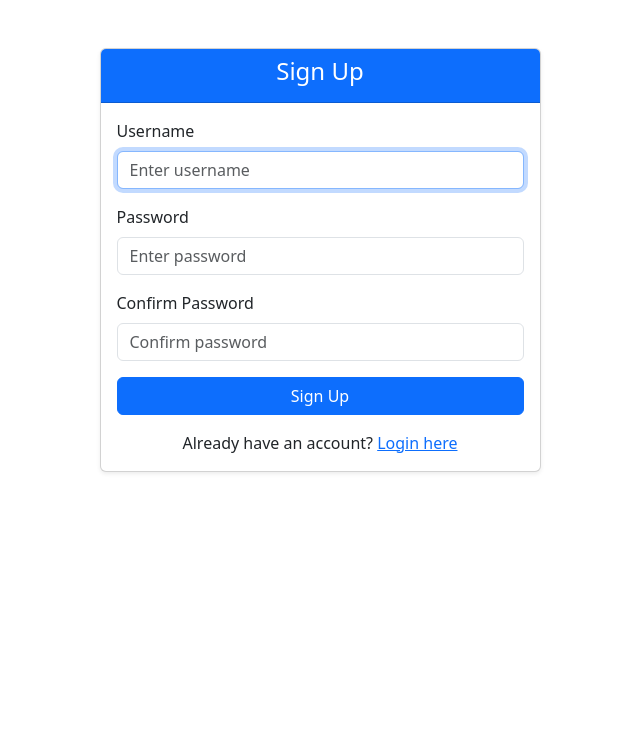
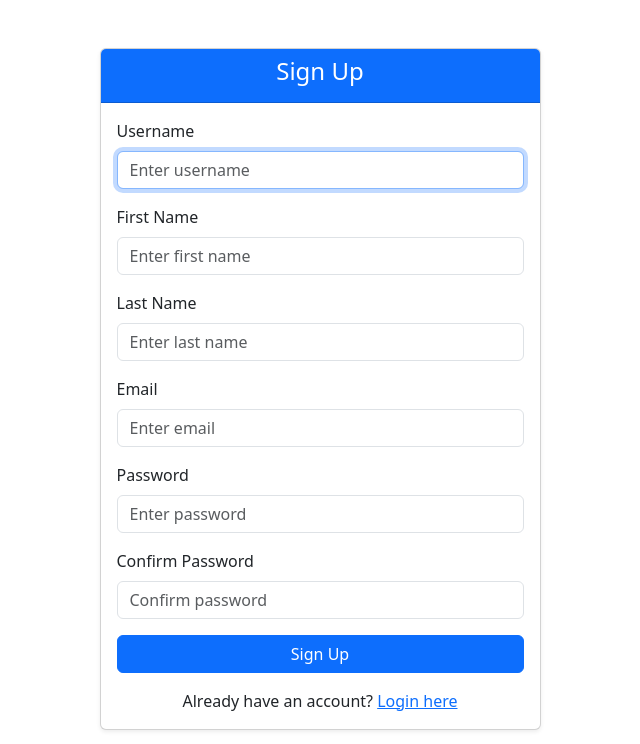
Before and after one commit to Smriti241102/Stantec-wishlist-project, a Django app: page /wishlist/accounts/signup/ in a window 1280 px wide. Shown: the part 56-800 px from the top of the page, without its empty margins (320-960 px from the left). Run offline with Django 5.2, Linux system fonts and the light colour scheme; some libraries are stand-ins or nearby versions.

Commit message:
added email notification

```diff
--- /dev/null
+++ b/wishlist/forms.py
@@ -0,0 +1,12 @@
+from django import forms
+from django.contrib.auth.forms import UserCreationForm
+from django.contrib.auth.models import User
+
+class SignUpForm(UserCreationForm):
+    email = forms.EmailField(required=True, help_text='Required. Enter a valid email address.')
+    first_name = forms.CharField(required=True, max_length=30, help_text='Required.')
+    last_name = forms.CharField(required=True, max_length=30, help_text='Required.')
+
+    class Meta:
+        model = User
+        fields = ('username', 'first_name', 'last_name', 'email', 'password1', 'password2')
--- a/wishlist/templates/registration/signup.html
+++ b/wishlist/templates/registration/signup.html
@@ -28,6 +28,25 @@
                                 <div class="text-danger small">{{ form.username.errors }}</div>
                             {% endif %}
                         </div>
+
+                        <!-- First Name -->
+                        <div class="mb-3">
+                            <label for="{{ form.first_name.id_for_label }}" class="form-label">First Name</label>
+                            {{ form.first_name|add_class:"form-control" |attr:"placeholder:Enter first name" }}
+                            {% if form.first_name.errors %}
+                                <div class="text-danger small">{{ form.first_name.errors }}</div>
+                            {% endif %}
+                        </div>
+
+                        <!-- Last Name -->
+                        <div class="mb-3">
+                            <label for="{{ form.last_name.id_for_label }}" class="form-label">Last Name</label>
+                            {{ form.last_name|add_class:"form-control" |attr:"placeholder:Enter last name" }}
+                            {% if form.last_name.errors %}
+                                <div class="text-danger small">{{ form.last_name.errors }}</div>
+                            {% endif %}
+                        </div>
+
 
                         <!-- Email -->
                         {% if form.email %}
--- a/wishlist/views.py
+++ b/wishlist/views.py
@@ -10,8 +10,12 @@ from django.urls import reverse_lazy
 from .models import Wishlist, WishlistItem
 
 from django.contrib.auth.forms import UserCreationForm
+from .forms import SignUpForm
+
 from django.views.generic import CreateView
 from django.urls import reverse_lazy
+
+from .utils import send_purchase_notification
 
 @login_required
 def my_wishlist(request):
@@ -129,9 +133,19 @@ class SignUpView(CreateView):
     """
     Register a new user
     """
-    form_class = UserCreationForm
+    form_class = SignUpForm
     template_name = "registration/signup.html"
     success_url = reverse_lazy('login')
+
+    def form_valid(self, form):
+        """
+        If the form is valid, save the user and optionally log them in
+        """
+        response = super().form_valid(form)
+        # Optional: log in the user immediately after signup
+        # login(self.request, self.object)
+        return response
+
 
 @login_required
 def mark_purchased_view(request, username, pk):
@@ -146,6 +160,8 @@ def mark_purchased_view(request, username, pk):
     if item.purchased_by is None:
         item.purchased_by = request.user
         item.save()
+    # send email to the person
+    send_purchase_notification(item, request.user)
 
     # Redirect to the wishlist of the item's owner
     return redirect('user_wishlist', username=item.wishlist.user.username)
```
Also changed, not shown: config/settings.py (+9 -0 lines), wishlist/utils.py (added, +22 -0 lines).
